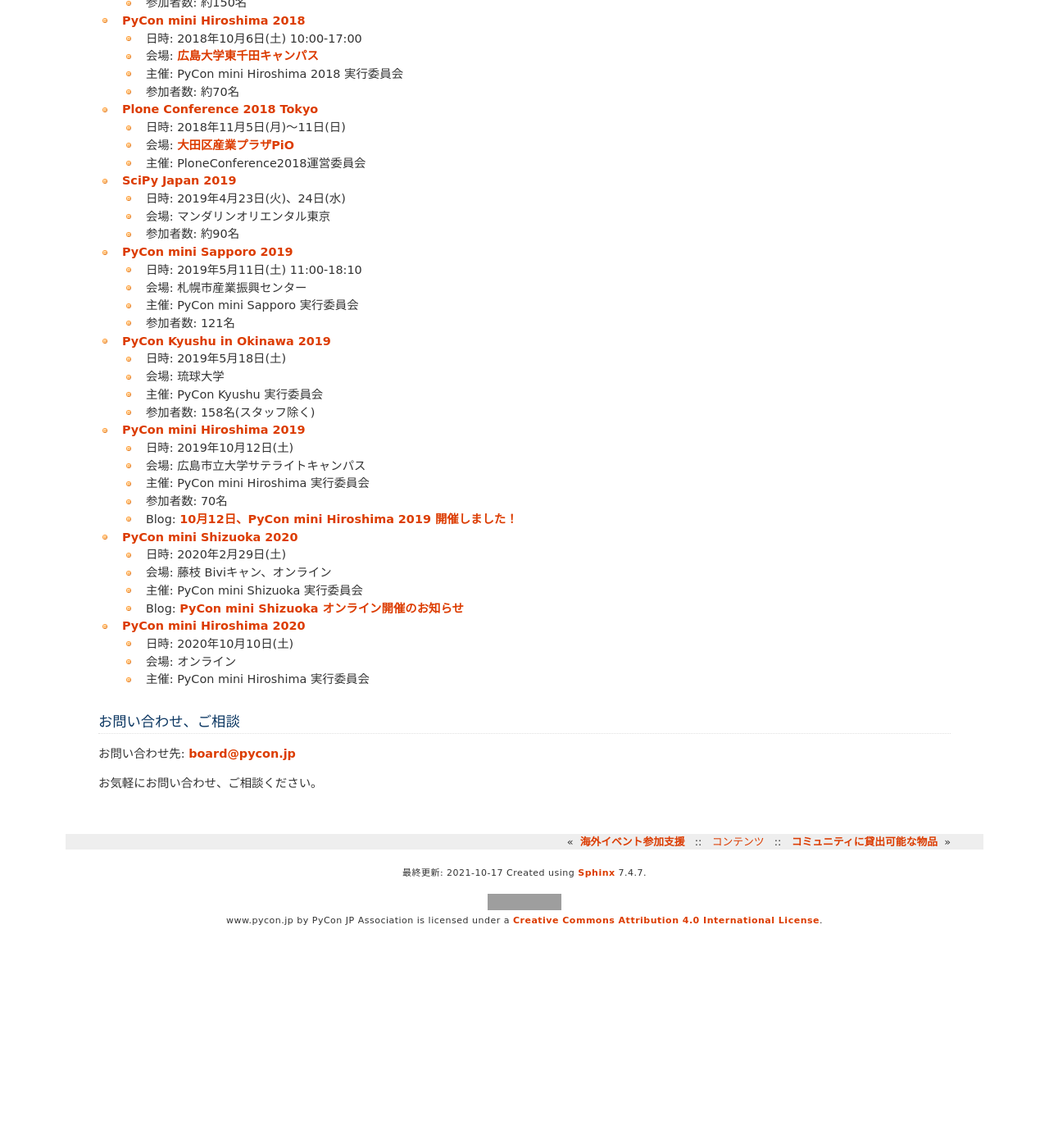
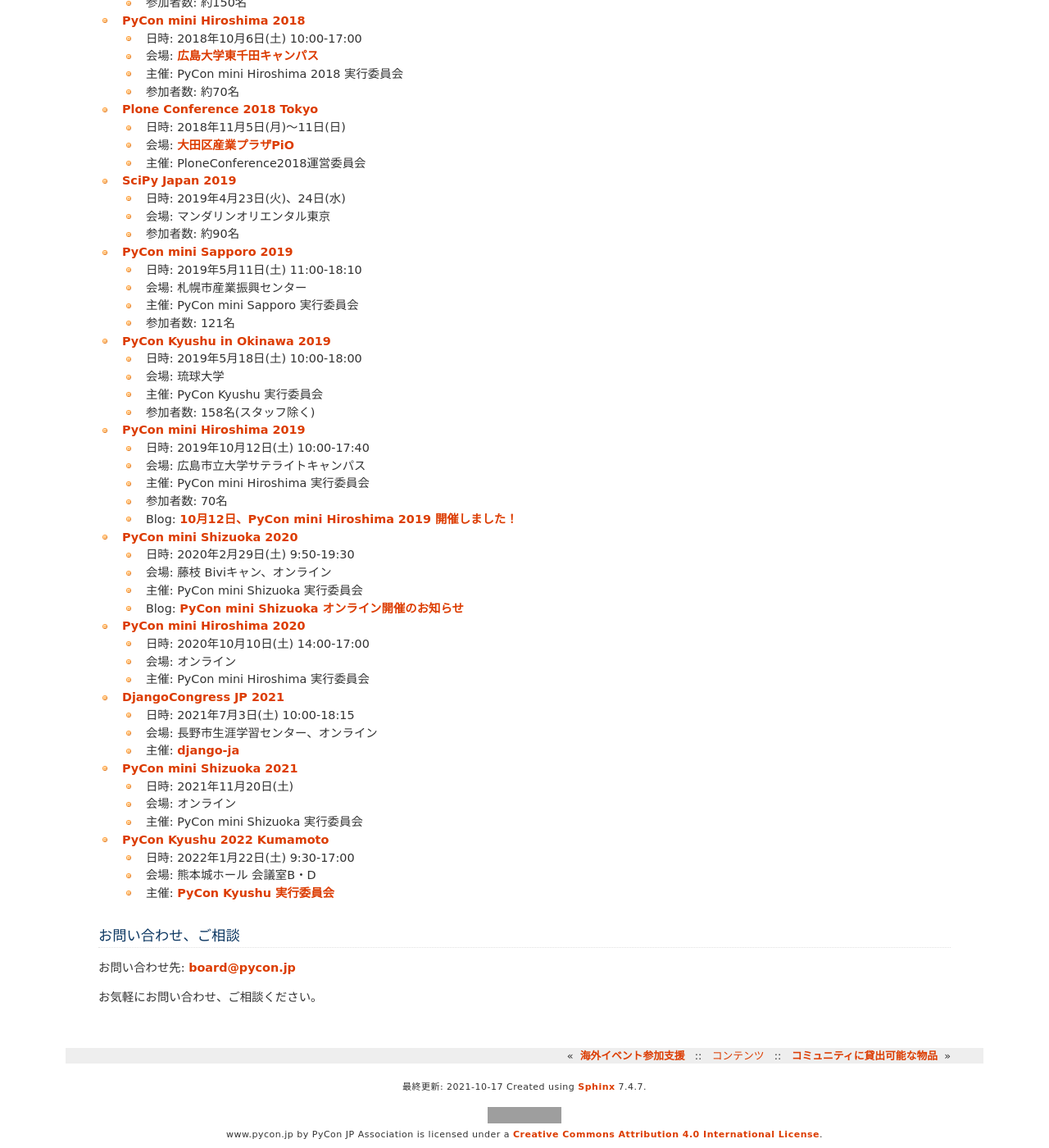
Before and after one commit to pyconjp/www.pycon.jp, a Sphinx documentation site: the page built from source/support/community.rst, in a window 1280 px wide and 1400 px high, scrolled down 1988 px. Shown: the whole window at 82% size. Built offline with Sphinx 7.4.7, drawn with Linux system fonts in a browser that asks for light colours; before the commit the page ends 3128 px from its top, so only the background shows below that; grey boxes are pictures that could not be loaded.

Commit message:
update community event info

```diff
--- a/source/support/community.rst
+++ b/source/support/community.rst
@@ -134,16 +134,16 @@
   - 主催: PyCon mini Sapporo 実行委員会
   - 参加者数: 121名
 
-- `PyCon Kyushu in Okinawa 2019 <https://kyushu.pycon.jp/>`_
+- `PyCon Kyushu in Okinawa 2019 <https://kyushu.pycon.jp/2019/>`_
 
-  - 日時: 2019年5月18日(土)
+  - 日時: 2019年5月18日(土) 10:00-18:00
   - 会場: 琉球大学
   - 主催: PyCon Kyushu 実行委員会
   - 参加者数: 158名(スタッフ除く)
 
 - `PyCon mini Hiroshima 2019 <https://hiroshima.pycon.jp/2019/>`_
 
-  - 日時: 2019年10月12日(土)
+  - 日時: 2019年10月12日(土) 10:00-17:40
   - 会場: 広島市立大学サテライトキャンパス
   - 主催: PyCon mini Hiroshima 実行委員会
   - 参加者数: 70名
@@ -151,16 +151,31 @@
 
 - `PyCon mini Shizuoka 2020 <https://shizuoka.pycon.jp/>`_
 
-  - 日時: 2020年2月29日(土)
+  - 日時: 2020年2月29日(土) 9:50-19:30
   - 会場: 藤枝 Biviキャン、オンライン
   - 主催: PyCon mini Shizuoka 実行委員会
   - Blog: `PyCon mini Shizuoka オンライン開催のお知らせ <https://pyconjp.blogspot.com/2020/02/pycon-mini-shizuoka.html>`_
 
 - `PyCon mini Hiroshima 2020 <https://hiroshima.pycon.jp/2020//>`_
 
-  - 日時: 2020年10月10日(土)
+  - 日時: 2020年10月10日(土) 14:00-17:00
   - 会場: オンライン
   - 主催: PyCon mini Hiroshima 実行委員会
+- `DjangoCongress JP 2021 <https://djangocongress.jp/>`_
+
+  - 日時: 2021年7月3日(土) 10:00-18:15
+  - 会場: 長野市生涯学習センター、オンライン
+  - 主催: `django-ja <http://djangoproject.jp/>`_
+- `PyCon mini Shizuoka 2021 <https://shizuoka.pycon.jp/2021>`_
+
+  - 日時: 2021年11月20日(土)
+  - 会場: オンライン
+  - 主催: PyCon mini Shizuoka 実行委員会
+- `PyCon Kyushu 2022 Kumamoto <https://kyushu.pycon.jp/2022/>`_
+
+  - 日時: 2022年1月22日(土) 9:30-17:00
+  - 会場: 熊本城ホール 会議室B・D
+  - 主催: `PyCon Kyushu 実行委員会 <https://www.pykyushu.jp/>`_
 
 お問い合わせ、ご相談
 ====================
```
